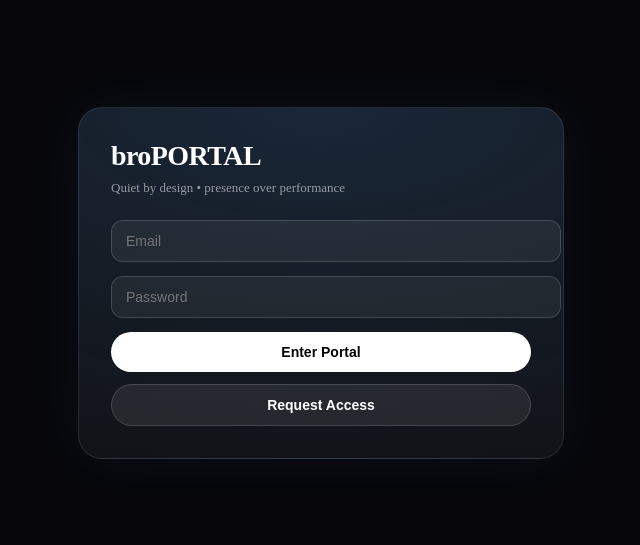
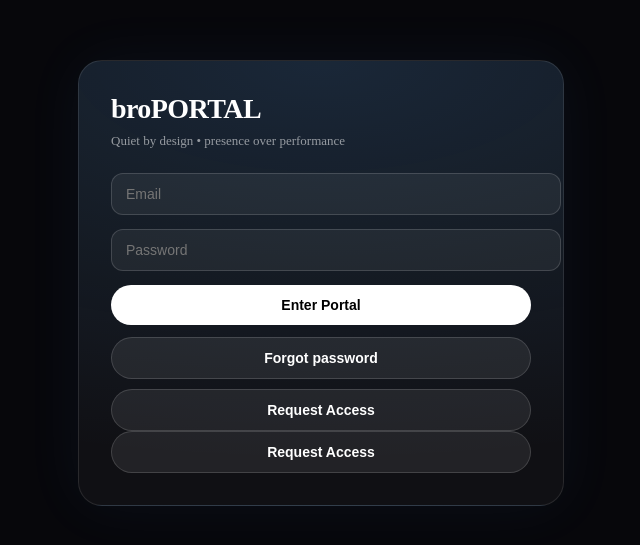
Before and after one commit to RiotBryant/broPORTAL, a Next.js app: page /login in a window 1280 px wide. Shown: the part 141-686 px from the top of the page, without its empty margins (319-959 px from the left). Built offline with nearby package versions, Linux system fonts and the light colour scheme; no server answers.

Commit message:
Update page.tsx

```diff
--- a/app/login/page.tsx
+++ b/app/login/page.tsx
@@ -162,6 +162,22 @@ export default function LoginPage() {
             {loading ? "Entering..." : "Enter Portal"}
           </button>
         </form>
+<button
+  type="button"
+  className="btn btnSecondary"
+  onClick={() => router.push("/forgot-password")}
+>
+  Forgot password
+</button>
+
+<button
+  type="button"
+  className="btn btnSecondary"
+  onClick={() => router.push("/members/request-access")}
+  style={{ marginTop: 10 }}
+>
+  Request Access
+</button>
 
         <button
           className="btn btnSecondary"
```
